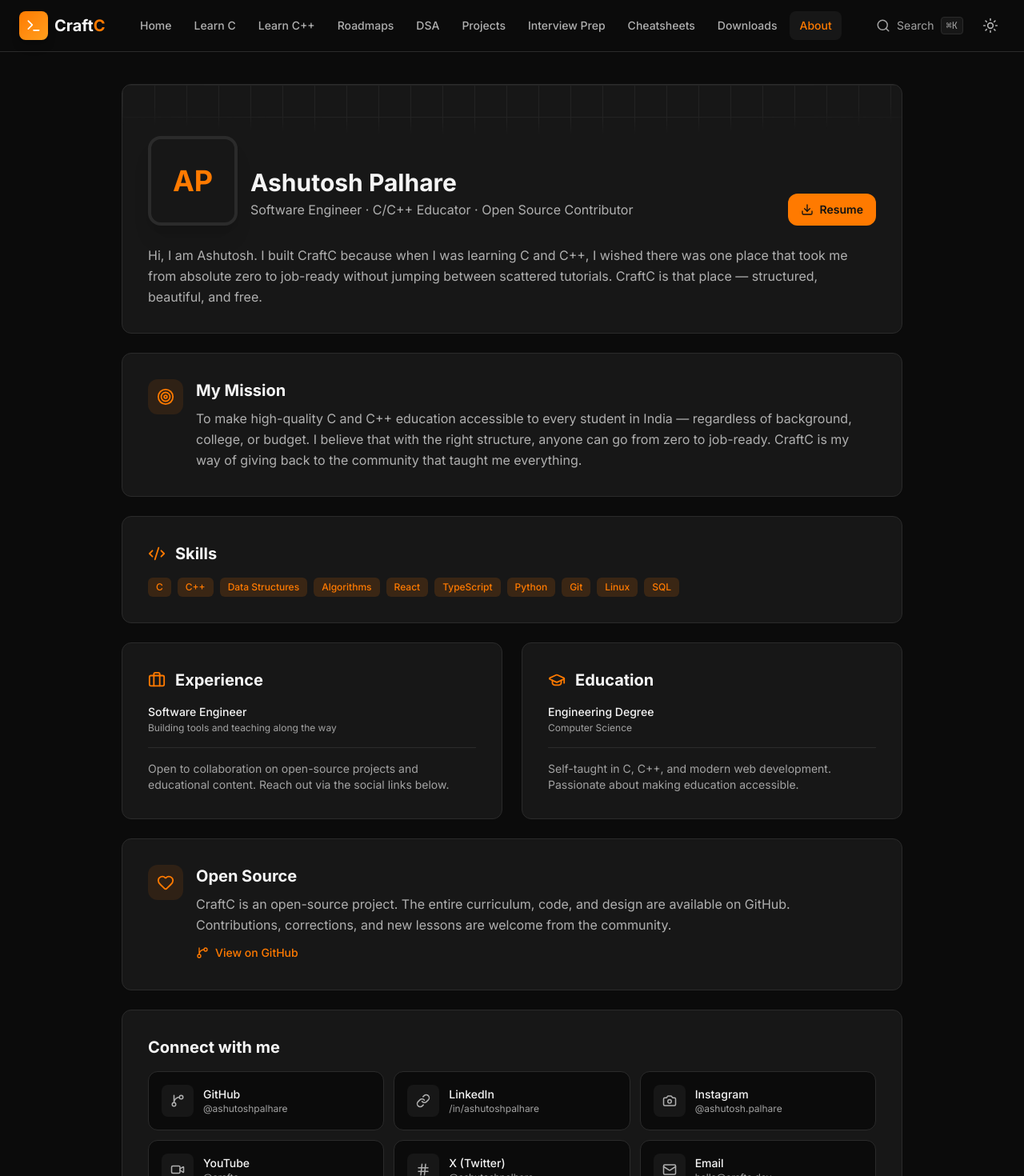
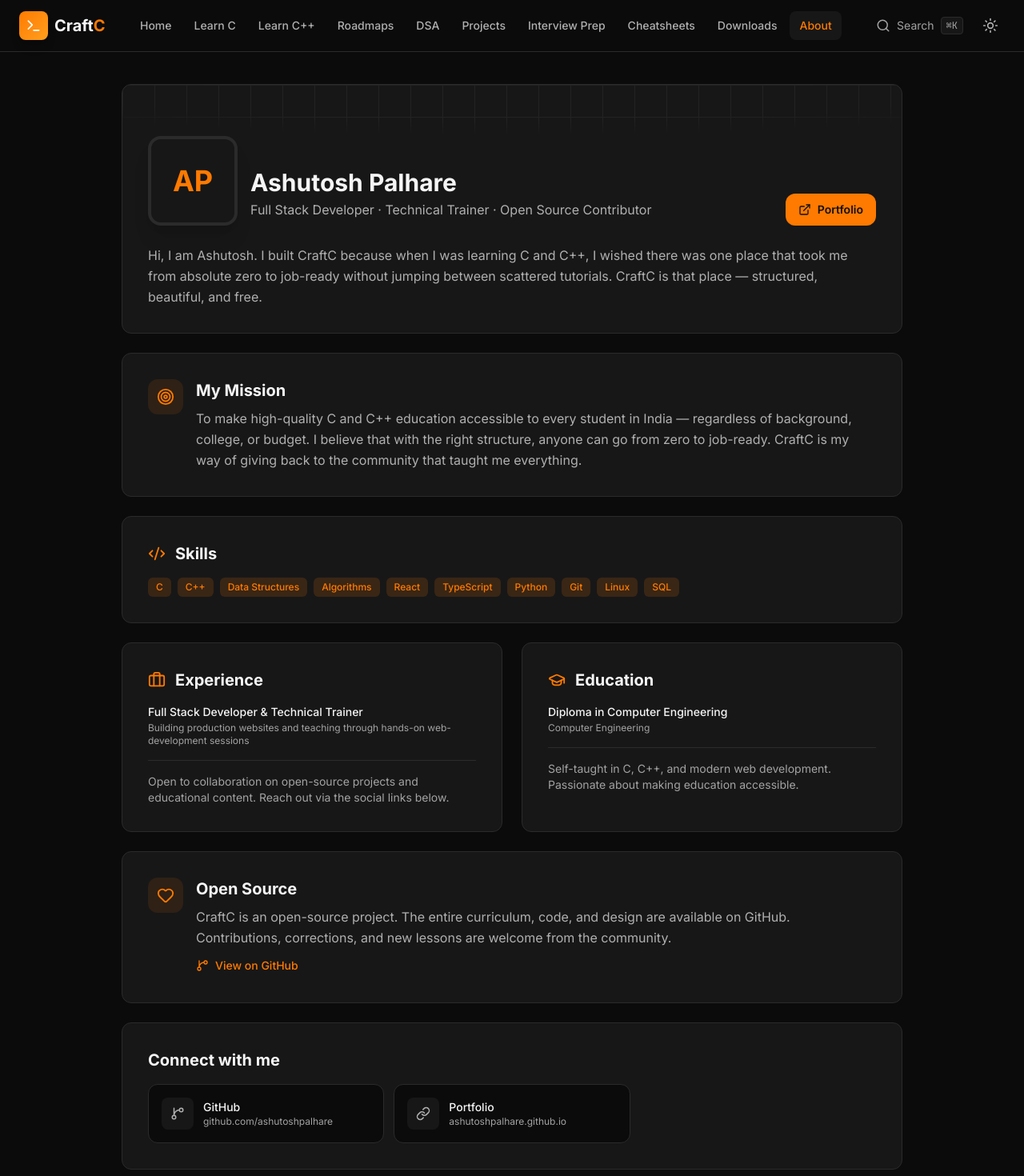
Before and after one commit to ashutoshpalhare/craftc, a React (Vite) app: page /craftc/about in a window 1280 px wide. Shown: the top 1470 px of the page at 80% size. Built offline with nearby package versions, Linux system fonts and the light colour scheme.

Commit message:
fix(about): replace placeholder profile links and details

```diff
--- a/src/pages/AboutPage.tsx
+++ b/src/pages/AboutPage.tsx
@@ -1,19 +1,15 @@
 import { motion } from 'framer-motion';
 import {
-  GitBranch, Link as LinkIcon, Camera, Video, Hash, Mail,
-  Download, Briefcase, GraduationCap, Code2, Heart, Target
+  GitBranch, Link as LinkIcon, ExternalLink,
+  Briefcase, GraduationCap, Code2, Heart, Target
 } from 'lucide-react';
-import { Card, SectionHeading, Badge } from '@/components/ui';
+import { Card, Badge } from '@/components/ui';
 
 const skills = ['C', 'C++', 'Data Structures', 'Algorithms', 'React', 'TypeScript', 'Python', 'Git', 'Linux', 'SQL'];
 
 const socials = [
-    { icon: GitBranch, label: 'GitHub', href: 'https://github.com', handle: '@ashutoshpalhare' },
-    { icon: LinkIcon, label: 'LinkedIn', href: 'https://linkedin.com', handle: '/in/ashutoshpalhare' },
-    { icon: Camera, label: 'Instagram', href: 'https://instagram.com', handle: '@ashutosh.palhare' },
-    { icon: Video, label: 'YouTube', href: 'https://youtube.com', handle: '@craftc' },
-    { icon: Hash, label: 'X (Twitter)', href: 'https://x.com', handle: '@ashutoshpalhare' },
-    { icon: Mail, label: 'Email', href: 'mailto:hello@craftc.dev', handle: 'hello@craftc.dev' },
+  { icon: GitBranch, label: 'GitHub', href: 'https://github.com/ashutoshpalhare/', handle: 'github.com/ashutoshpalhare' },
+  { icon: LinkIcon, label: 'Portfolio', href: 'https://ashutoshpalhare.github.io/', handle: 'ashutoshpalhare.github.io' },
 ];
 
 export function AboutPage() {
@@ -32,13 +28,15 @@ export function AboutPage() {
               </div>
               <div className="flex-1 pb-2">
                 <h1 className="text-2xl sm:text-3xl font-bold text-[var(--color-text)]">Ashutosh Palhare</h1>
-                <p className="text-[var(--color-text-secondary)] mt-1">Software Engineer · C/C++ Educator · Open Source Contributor</p>
+                <p className="text-[var(--color-text-secondary)] mt-1">Full Stack Developer · Technical Trainer · Open Source Contributor</p>
               </div>
               <a
-                href="#"
+                href="https://ashutoshpalhare.github.io/"
+                target="_blank"
+                rel="noopener noreferrer"
                 className="inline-flex items-center gap-2 px-4 py-2.5 rounded-xl bg-[var(--color-primary)] text-[var(--color-primary-foreground)] text-sm font-semibold hover:bg-[var(--color-primary-hover)] transition-all"
               >
-                <Download size={16} /> Resume
+                <ExternalLink size={16} /> Portfolio
               </a>
             </div>
 
@@ -91,8 +89,8 @@ export function AboutPage() {
             </div>
             <div className="space-y-4">
               <div>
-                <div className="font-medium text-[var(--color-text)] text-sm">Software Engineer</div>
-                <div className="text-xs text-[var(--color-text-muted)] mt-0.5">Building tools and teaching along the way</div>
+                <div className="font-medium text-[var(--color-text)] text-sm">Full Stack Developer & Technical Trainer</div>
+                <div className="text-xs text-[var(--color-text-muted)] mt-0.5">Building production websites and teaching through hands-on web-development sessions</div>
               </div>
               <div className="pt-4 border-t border-[var(--color-border)] text-sm text-[var(--color-text-muted)]">
                 Open to collaboration on open-source projects and educational content. Reach out via the social links below.
@@ -109,8 +107,8 @@ export function AboutPage() {
             </div>
             <div className="space-y-4">
               <div>
-                <div className="font-medium text-[var(--color-text)] text-sm">Engineering Degree</div>
-                <div className="text-xs text-[var(--color-text-muted)] mt-0.5">Computer Science</div>
+                <div className="font-medium text-[var(--color-text)] text-sm">Diploma in Computer Engineering</div>
+                <div className="text-xs text-[var(--color-text-muted)] mt-0.5">Computer Engineering</div>
               </div>
               <div className="pt-4 border-t border-[var(--color-border)] text-sm text-[var(--color-text-muted)]">
                 Self-taught in C, C++, and modern web development. Passionate about making education accessible.
@@ -132,7 +130,7 @@ export function AboutPage() {
               <p className="text-[var(--color-text-secondary)] leading-relaxed">
                 CraftC is an open-source project. The entire curriculum, code, and design are available on GitHub. Contributions, corrections, and new lessons are welcome from the community.
               </p>
-              <a href="https://github.com" target="_blank" rel="noopener noreferrer" className="mt-3 inline-flex items-center gap-2 text-sm font-medium text-[var(--color-primary)] hover:gap-3 transition-all">
+              <a href="https://github.com/ashutoshpalhare/craftc" target="_blank" rel="noopener noreferrer" className="mt-3 inline-flex items-center gap-2 text-sm font-medium text-[var(--color-primary)] hover:gap-3 transition-all">
                 <GitBranch size={16} /> View on GitHub
               </a>
             </div>
```
